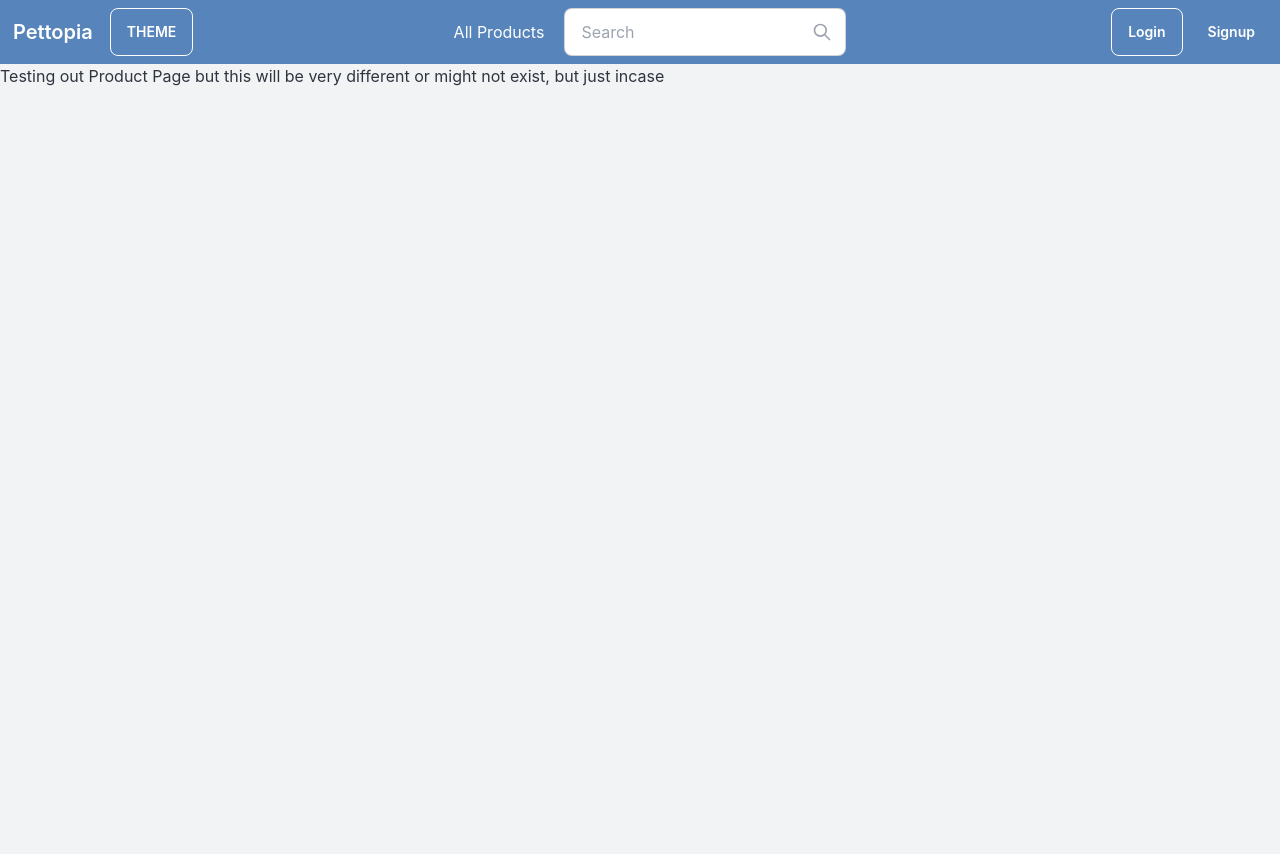
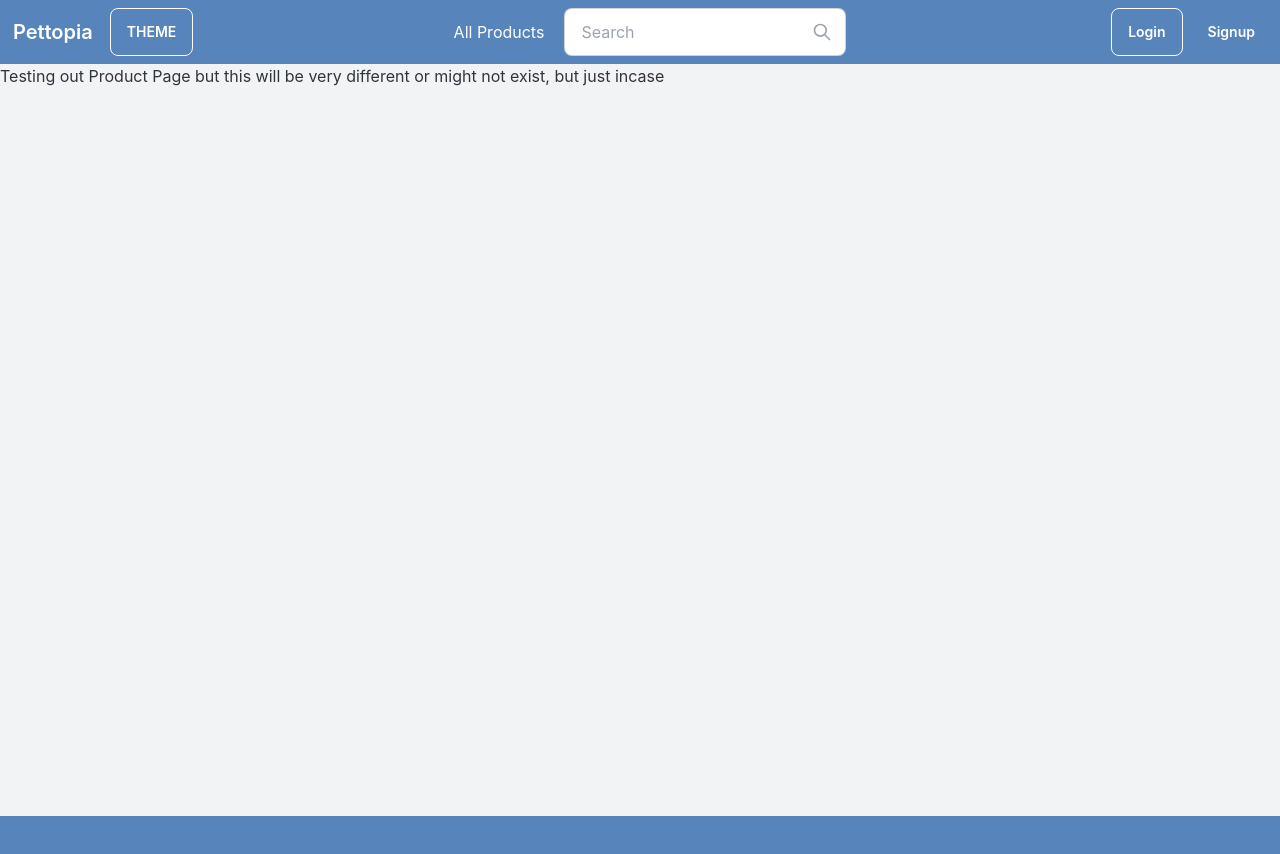
Before and after one commit to chingu-voyages/v43-tier3-team-41, a React (Create React App) app in the folder pettopia-frontend/: page /product_for_now in a window 1280 px wide. Shown: the top 854 px of the page. Before the commit the page ends 800 px from the top, so only its background shows below. Built offline with nearby package versions, Linux system fonts and the light colour scheme.

Commit message:
create and implement footer in all pages

```diff
--- a/pettopia-frontend/src/App.jsx
+++ b/pettopia-frontend/src/App.jsx
@@ -1,6 +1,7 @@
 import { BrowserRouter, Routes, Route } from 'react-router-dom';
 import { useState, useContext, useEffect } from 'react';
 import NavBar from './components/navigation/NavBar';
+import Footer from './components/navigation/Footer';
 import HomePage from './pages/HomePage/HomePage';
 import SearchPage from './pages/SearchPage/MainContent/SearchPage';
 import ProductDetail from './pages/ProductPage/ProductDetail';
@@ -58,7 +59,7 @@ function App() {
         <BrowserRouter>
         <SearchProvider>
         <NavBar />
-        <div className='container'>
+        <div className='container min-h-[90vh]'>
         <Routes>
           <Route path='/' element={<HomePage />} />
           <Route path='/search' element={<SearchPage />} />
@@ -71,6 +72,7 @@ function App() {
           <Route path='/product_for_now' element={<ProductDetail />} />
         </Routes>
         </div>
+        <Footer/>
         </SearchProvider>
     </BrowserRouter>
     </AppContext.Provider>
--- /dev/null
+++ b/pettopia-frontend/src/components/navigation/Footer.jsx
@@ -0,0 +1,11 @@
+
+
+const Footer = () => {
+  return (
+    <footer className="bg-primary w-100 h-[64px] mt-8">
+
+    </footer>
+  )
+}
+
+export default Footer
--- a/pettopia-frontend/src/pages/HomePage/HomePage.jsx
+++ b/pettopia-frontend/src/pages/HomePage/HomePage.jsx
@@ -16,7 +16,7 @@ export default function HomePage() {
 
   return (
     <>
-      <section className='mt-5 select-none'>
+      <section className='mt-8 select-none'>
         <img
           className='w-full max-h-[450px] object-cover'
           src='/PetTopia.png'
```
